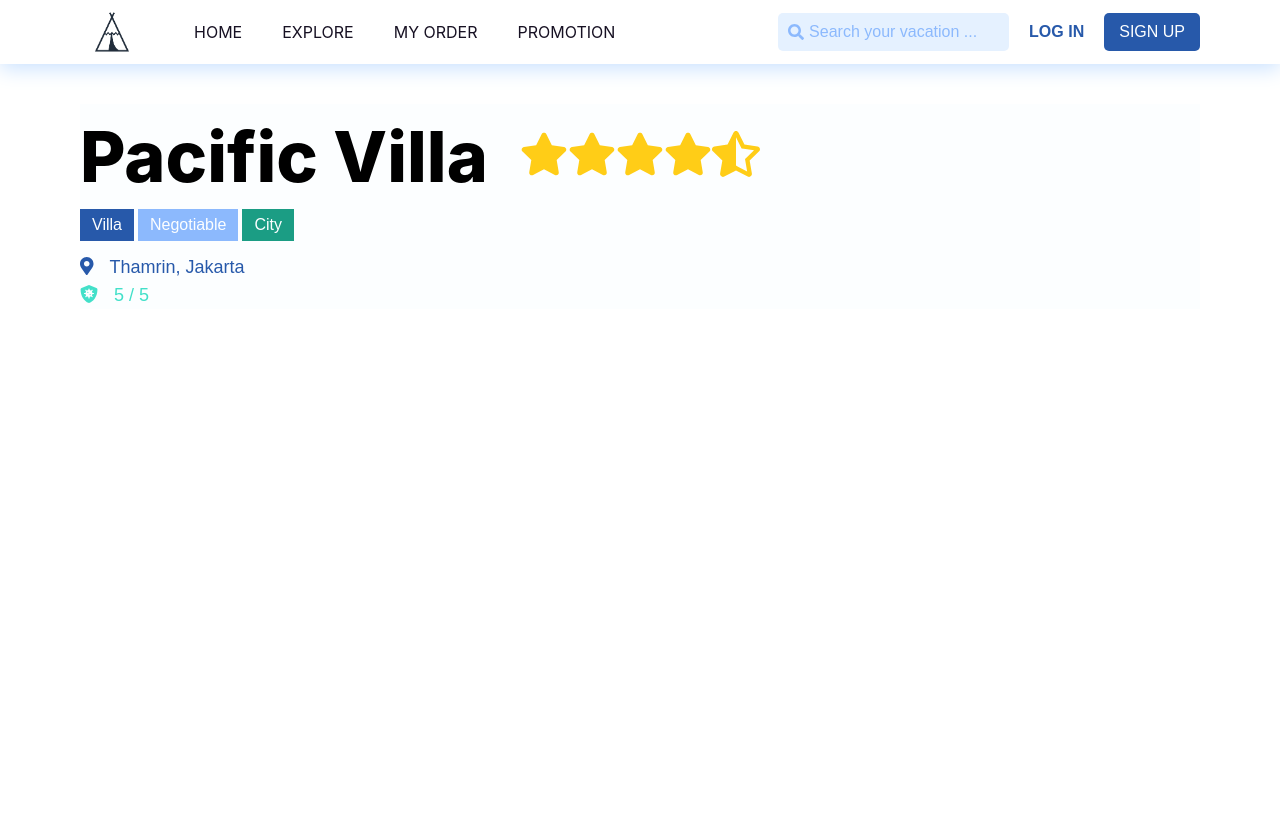
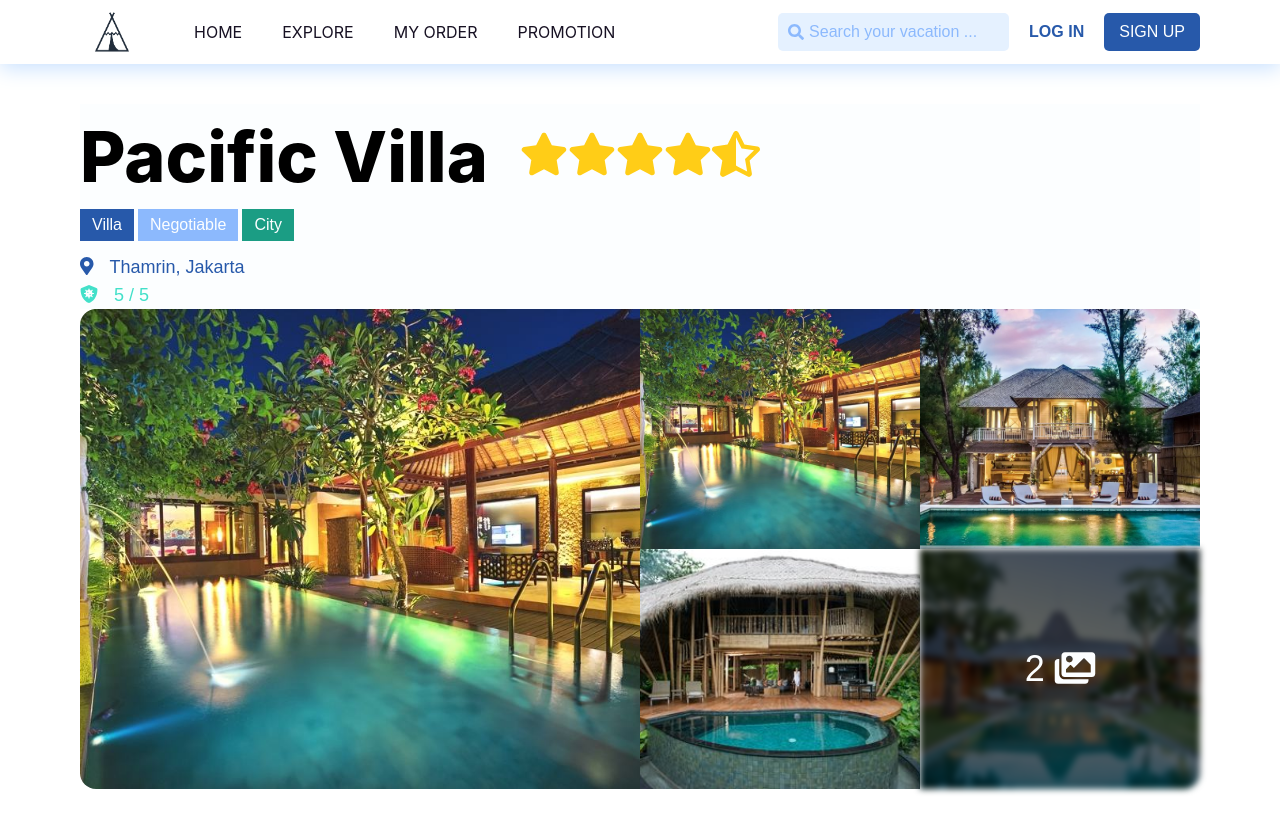
Before and after one commit to jspmarc/TechnoScape-AdAstraAbyssoque, a Vue app: page /detail in a window 1280 px wide. Before the commit the page ends 800 px from the top, so only its background shows below. Built offline with nearby package versions, Linux system fonts and the light colour scheme.

Commit message:
feat: add detail page gallery

```diff
--- /dev/null
+++ b/src/components/Details/Gallery.vue
@@ -0,0 +1,92 @@
+<template>
+  <div class="container flex">
+    <div class="spotlight">
+      <img :src="require(`../../assets/${photos[0]}`)" />
+    </div>
+    <div class="others">
+      <div class="others-container" v-for="(photo, idx) in getOthers" :key="idx">
+        <img :class="'img-' + idx" :src="require(`../../assets/${photos[idx]}`)" />
+        <div v-if="idx === 3" class="more-imgs text-4xl">
+          2
+          <font-awesome-icon icon="images" />
+          <!-- <font-awesome-icon icon="plus" /> -->
+        </div>
+      </div>
+    </div>
+  </div>
+</template>
+
+<script>
+export default {
+  props: {
+    photos: Array,
+  },
+  computed: {
+    getOthers() {
+      return [this.photos[1], this.photos[2], this.photos[3], this.photos[4]];
+    },
+  }
+};
+</script>
+
+<style lang="scss" scoped>
+$h: 60vh;
+
+.container {
+  flex-direction: row;
+  align-items: center;
+  justify-content: center;
+
+  height: $h;
+
+  .spotlight {
+    width: 50%;
+    img {
+      border-top-left-radius: 1rem;
+      border-bottom-left-radius: 1rem;
+      width: 100%;
+      height: $h;
+      object-fit: cover;
+    }
+  }
+
+  .others {
+    display: flex;
+    flex-wrap: wrap;
+    flex-direction: column;
+    justify-content: flex-start;
+
+    height: $h;
+    width: 50%;
+
+    .others-container {
+      position: relative;
+      width: 50%;
+      height: 50%;
+
+      img {
+        width: 100%;
+        height: 100%;
+        object-fit: cover;
+      }
+
+      .img-2 {
+        border-top-right-radius: 1rem;
+      }
+
+      .img-3 {
+        border-bottom-right-radius: 1rem;
+        filter: blur(3px) brightness(0.4);
+      }
+
+      .more-imgs {
+        position: absolute;
+        color: var(--white);
+        top: 50%;
+        left: 50%;
+        transform: translate(-50%, -50%);
+      }
+    }
+  }
+}
+</style>
--- a/src/data/accomodation.json
+++ b/src/data/accomodation.json
@@ -60,17 +60,11 @@
       }
     ],
     "photos": [
-      "https://whatsnewindonesia.com/jakarta/wp-content/uploads/sites/2/2018/11/glamping-around-in-jakarta-1280x720.jpg",
-      "https://cdn.idntimes.com/content-images/community/2018/10/42ae6d70605ed5324e6dba0e3ebee8fe-e8d2408250e33a25018b0a75fab01731.jpg",
-      "jumbotron.png",
-      "jumbotron.png",
-      "jumbotron.png",
-      "jumbotron.png",
-      "jumbotron.png",
-      "jumbotron.png",
-      "jumbotron.png",
-      "jumbotron.png",
-      "jumbotron.png"
+      "villa4.jpg",
+      "villa1.jpg",
+      "villa2.jpg",
+      "villa3.jpg",
+      "villa5.jpg"
     ],
     "amenities": {
       "internet": ["LAN", "wi-fi"],
--- a/src/main.js
+++ b/src/main.js
@@ -17,7 +17,9 @@ import {
   faPlusCircle,
   faMinusCircle,
   faShieldVirus,
-  faCommentAlt
+  faCommentAlt,
+  faImages,
+  faPlus,
 } from "@fortawesome/free-solid-svg-icons";
 import './index.css';
 
@@ -34,6 +36,8 @@ library.add(faPlusCircle);
 library.add(faMinusCircle);
 library.add(faShieldVirus);
 library.add(faCommentAlt);
+library.add(faImages);
+library.add(faPlus);
 
 const app = createApp(App);
 app.use(store);
--- a/src/views/Detail.vue
+++ b/src/views/Detail.vue
@@ -1,18 +1,21 @@
 <template>
   <div class="detail px-20 py-10">
-    <Title v-bind="getLodgingData()"/>
+    <Title v-bind="getLodgingData"/>
+    <Gallery v-bind="getLodgingData"/>
   </div>
 </template>
 
 <script>
 import ACCOMODATION_DATA from '../data/accomodation.json'
 import Title from '../components/Details/Title.vue';
+import Gallery from '../components/Details/Gallery.vue';
 
 export default {
   components: {
+    Gallery,
     Title,
   },
-  methods: {
+  computed: {
     getLodgingData() {
       return ACCOMODATION_DATA[0];
     },
```
